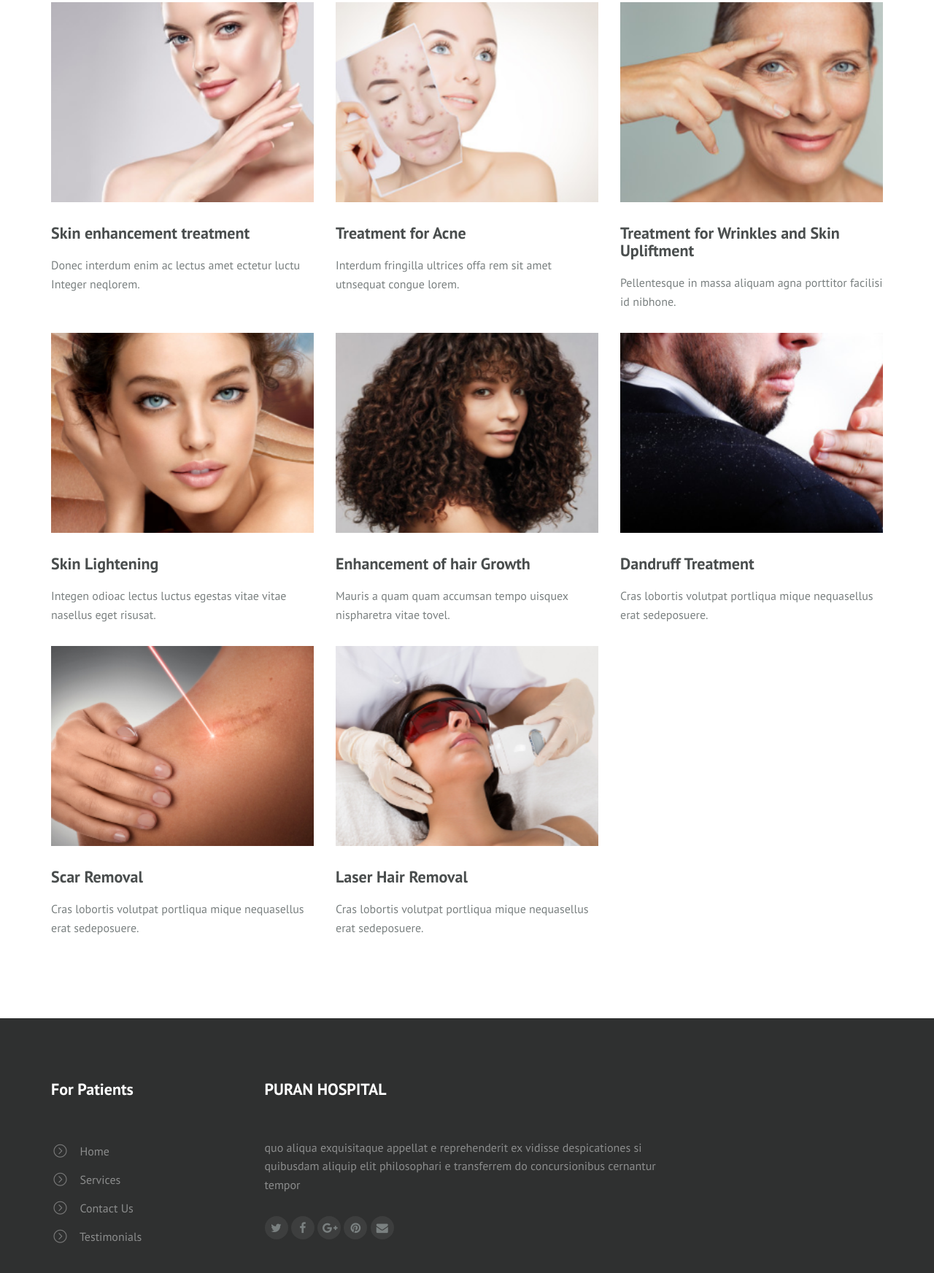
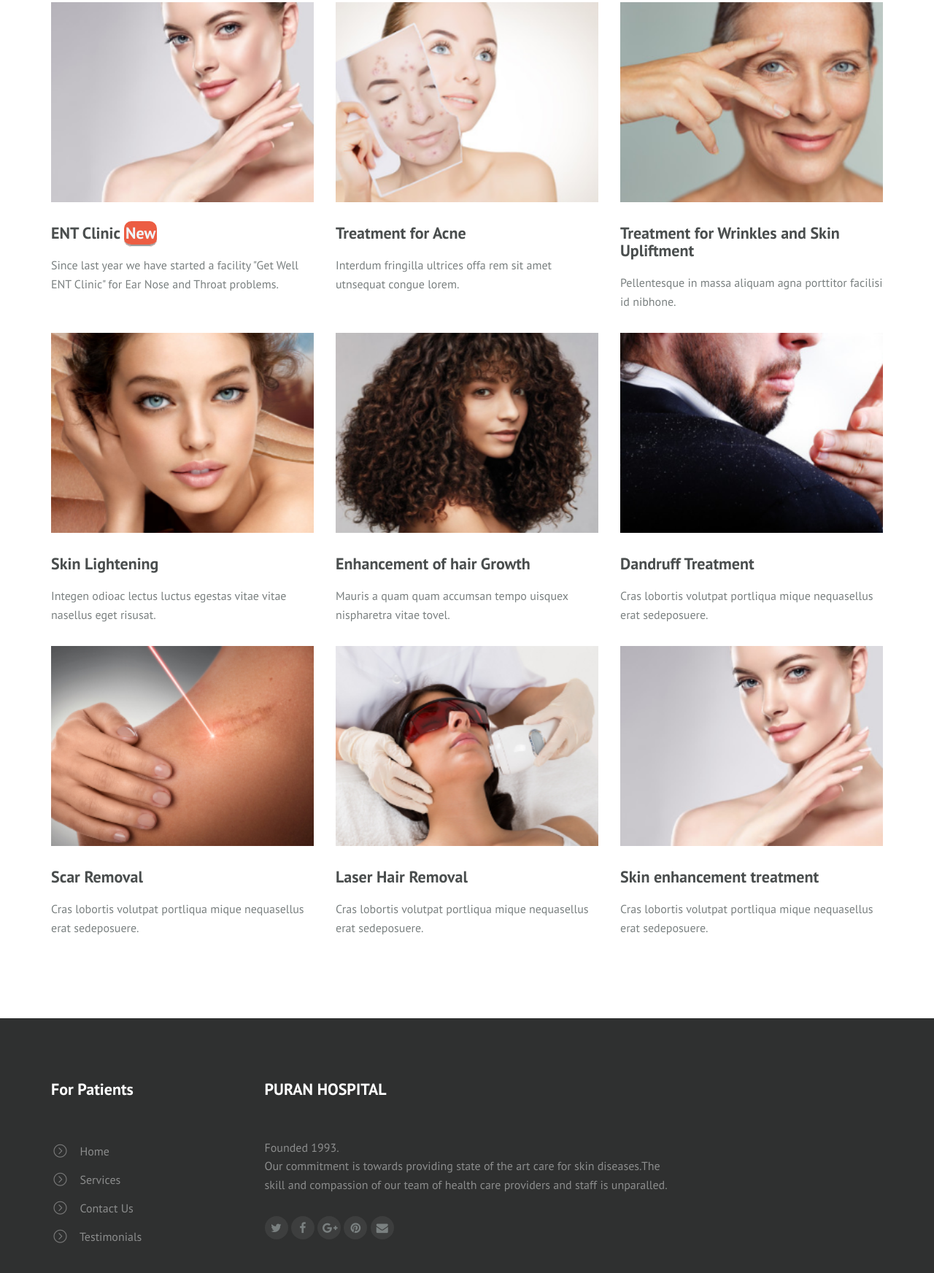
Before and after one commit to SutejSingh/puranhospital, a plain HTML site: page service-list.html in a window 1280 px wide. Shown: the part 418-2162 px from the top of the page at 73% size. Drawn offline with Linux system fonts and the light colour scheme.

Commit message:
Made Changes with updated assests from Harkaran

```diff
--- a/css/style.css
+++ b/css/style.css
@@ -88,6 +88,14 @@
 .puran_btn{
     display: flex;
     justify-content: center;
+}
+
+.new{
+    background-color: #EC5D43;
+    border-radius: 10px;
+    padding: 2px;
+    color: aliceblue;
+    border-bottom-style:groove;
 }
 
 
@@ -363,6 +371,7 @@ img { width: auto; max-width: 100%; height: auto; margin: 0; padding: 0; border:
 .hero-caption { padding-top: 150px; padding-bottom: 150px; }
 .hero-title { color: aliceblue;
     font-size:42px;
+    font-weight:bolder;
     margin-top: 30px;
     margin-bottom:30px;
     line-height: 105px; }
@@ -483,13 +492,16 @@ visibility: hidden; line-height: 0; height: 0;}*/
 /*-------------------------
  9.1 About us
 ---------------------------*/
+.about-section{
+    padding-bottom: 80px;
+}
 .about-text { line-height: 40px; }
 .doctor-block { }
 .doctor-img { float: left; padding-right: 40px; }
 .doctor-info { margin-bottom: 50px; word-break: break-word; display: inline-block; }
 .doctor-meta { font-size: 12px; color: #fe5036; text-transform: uppercase; font-weight: 600; }
 .doctor-contact { font-size: 18px; color: #8c9292; font-weight: 600; margin-left: 5px; }
-.doctor-detail { clear: both; }
+.doctor-detail { clear: both;  font-stretch: expanded; justify-content: space-between;}
 
 /*-------------------------
  9.2  Service / single / sidebar
--- a/service-list.html
+++ b/service-list.html
@@ -76,8 +76,8 @@
                             <img src="images/skin-enhancement.png" class="img-responsive" alt="skin enhancement">
                         </div>
                         <div class="service-content">
-                            <h2 class="service-title mb20">Skin enhancement treatment</h2>
-                            <p>Donec interdum enim ac lectus amet ectetur luctu Integer neqlorem.</p>
+                            <h2 class="service-title mb20">ENT Clinic <a class="new">New</a></h2>
+                            <p>Since last year we have started a facility "Get Well ENT Clinic" for Ear Nose and Throat problems.</p>
                         </div>
                     </div>
                 </div>
@@ -147,7 +147,7 @@
                         </div>
                     </div>
                 </div>
-                                 <div class="col-lg-4 col-md-4 col-sm-6 col-xs-12">
+                <div class="col-lg-4 col-md-4 col-sm-6 col-xs-12">
                     <div class="service-block mb30">
                         <div class="service-img mb30">
                             <img src="images/laser_treatment.png" class="img-responsive" alt="Laser treatment">
@@ -158,6 +158,18 @@
                         </div>
                     </div>
                 </div>
+                                <div class="col-lg-4 col-md-4 col-sm-6 col-xs-12">
+                    <div class="service-block mb30">
+                        <div class="service-img mb30">
+                            <img src="images/skin-enhancement.png" class="img-responsive" alt="Laser treatment">
+                        </div>
+                        <div class="service-content">
+                            <h2 class="service-title mb20">Skin enhancement treatment</h2>
+                            <p>Cras lobortis volutpat portliqua mique nequasellus erat sedeposuere. </p>
+                        </div>
+                    </div>
+                </div>
+
             </div>
         </div>
     </div>
@@ -179,9 +191,7 @@
                 <div class="col-lg-offset-1 col-lg-6 col-md-offset-1 col-md-6 col-sm-12 col-xs-12">
                     <div class="footer-widget mb30">
                         <h3 class="footer-title"><strong>PURAN HOSPITAL</strong></h3>
-                        <p class="mb20">quo aliqua exquisitaque appellat e reprehenderit ex vidisse despicationes si
-                            quibusdam aliquip elit philosophari e transferrem do concursionibus cernantur
-                            tempor</p>
+            <p>Founded 1993.<br>Our commitment is towards providing state of the art care for skin diseases.The skill and compassion of our team of health care providers and staff is unparalled. </p>
                     </div>
                         <div class="footer-social">
                             <a href="#"><i class="fa fa-twitter"></i></a>
```
Also changed, not shown: contact.html (+1 -1 lines), index.html (+9 -11 lines), testimonial.html (+1 -3 lines), images/ENT_Clinic.png (added), 3 other files.
